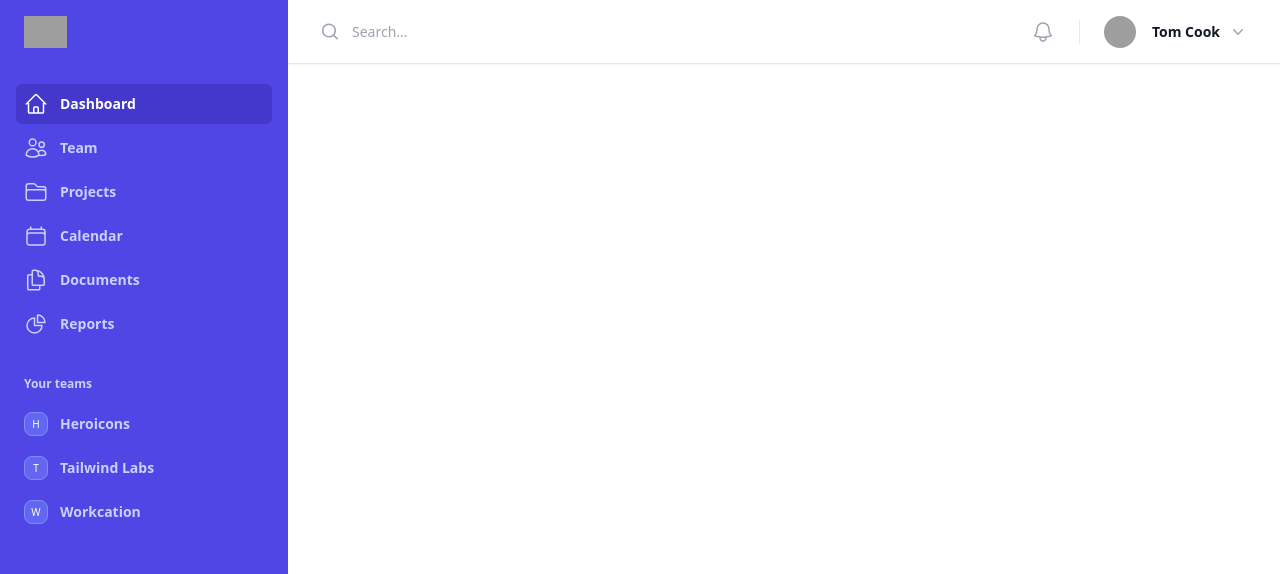
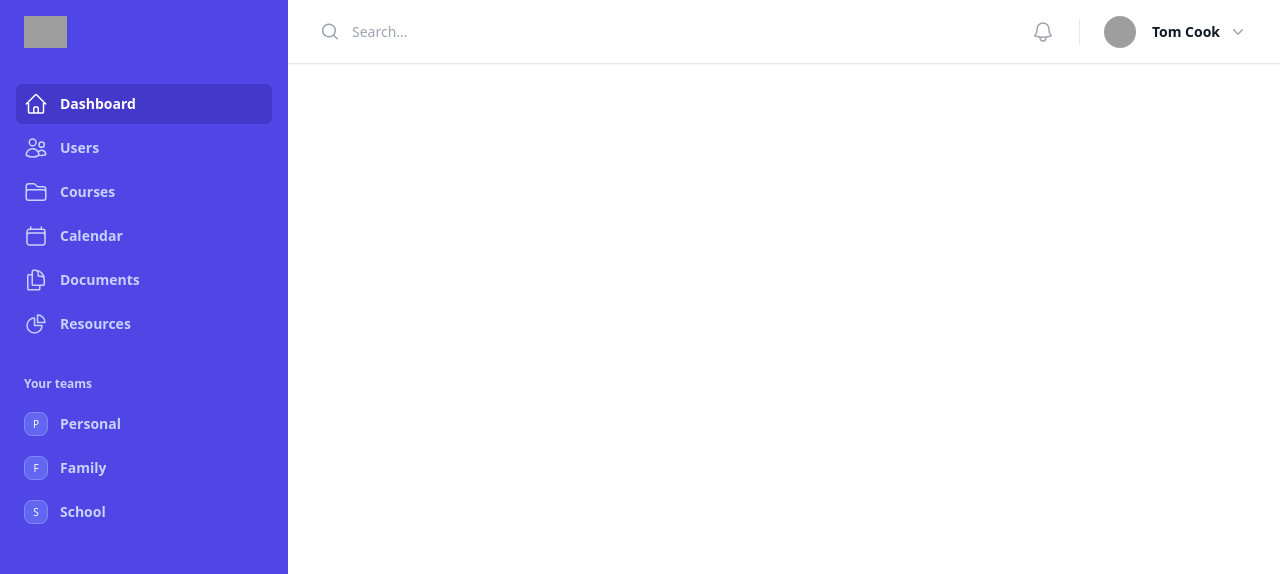
Before and after one commit to TheAllred/PLUMS, a Next.js app: page / in a window 1280 px wide. Shown: the top 574 px of the page. Built offline with nearby package versions, Linux system fonts and the light colour scheme; grey boxes are pictures that could not be loaded.

Commit message:
personalize the page for now

```diff
--- a/src/app/page.tsx
+++ b/src/app/page.tsx
@@ -22,16 +22,16 @@ import {
 
 const navigation = [
   { name: "Dashboard", href: "#", icon: HomeIcon, current: true },
-  { name: "Team", href: "#", icon: UsersIcon, current: false },
-  { name: "Projects", href: "#", icon: FolderIcon, current: false },
+  { name: "Users", href: "#", icon: UsersIcon, current: false },
+  { name: "Courses", href: "#", icon: FolderIcon, current: false },
   { name: "Calendar", href: "#", icon: CalendarIcon, current: false },
   { name: "Documents", href: "#", icon: DocumentDuplicateIcon, current: false },
-  { name: "Reports", href: "#", icon: ChartPieIcon, current: false },
+  { name: "Resources", href: "#", icon: ChartPieIcon, current: false },
 ];
 const teams = [
-  { id: 1, name: "Heroicons", href: "#", initial: "H", current: false },
-  { id: 2, name: "Tailwind Labs", href: "#", initial: "T", current: false },
-  { id: 3, name: "Workcation", href: "#", initial: "W", current: false },
+  { id: 1, name: "Personal", href: "#", initial: "P", current: false },
+  { id: 2, name: "Family", href: "#", initial: "F", current: false },
+  { id: 3, name: "School", href: "#", initial: "S", current: false },
 ];
 const userNavigation = [
   { name: "Your profile", href: "#" },
@@ -105,8 +105,8 @@ export default function Home() {
                     <div className="flex h-16 shrink-0 items-center">
                       <img
                         className="h-8 w-auto"
-                        src="https://tailwindui.com/img/logos/mark.svg?color=white"
-                        alt="Your Company"
+                        src="https://cdn-icons-png.flaticon.com/512/572/572587.png"
+                        alt="PLUMS"
                       />
                     </div>
                     <nav className="flex flex-1 flex-col">
@@ -192,8 +192,8 @@ export default function Home() {
             <div className="flex h-16 shrink-0 items-center">
               <img
                 className="h-8 w-auto"
-                src="https://tailwindui.com/img/logos/mark.svg?color=white"
-                alt="Your Company"
+                src="https://cdn-icons-png.flaticon.com/512/572/572587.png"
+                alt="PLUMS"
               />
             </div>
             <nav className="flex flex-1 flex-col">
@@ -323,7 +323,7 @@ export default function Home() {
                     <span className="sr-only">Open user menu</span>
                     <img
                       className="h-8 w-8 rounded-full bg-gray-50"
-                      src="https://images.unsplash.com/photo-1472099645785-5658abf4ff4e?ixlib=rb-1.2.1&ixid=eyJhcHBfaWQiOjEyMDd9&auto=format&fit=facearea&facepad=2&w=256&h=256&q=80"
+                      src="https://ca.slack-edge.com/T4ZKTJUEB-U02T7G4UHGQ-a9e42cf785ce-512"
                       alt=""
                     />
                     <span className="hidden lg:flex lg:items-center">
```
